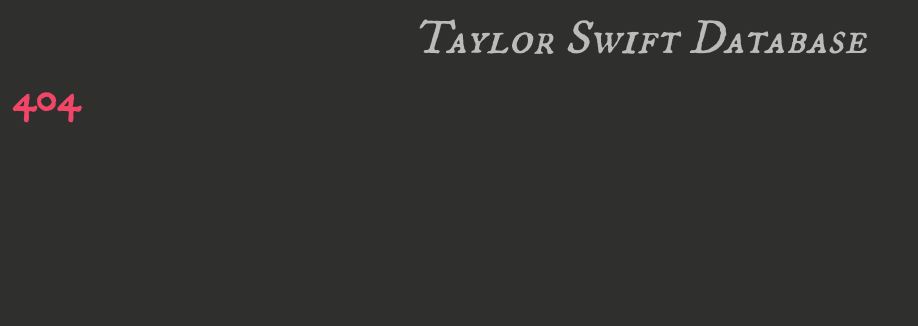
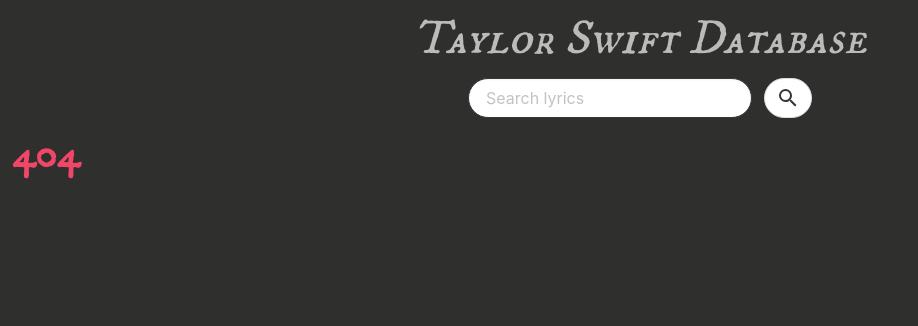
Before and after one commit to KmanCZ/taylor-swift-db, a PHP site: page /TaylorDB/404.php in a window 1280 px wide. Shown: the top 326 px of the page, without its empty margins (0-918 px from the left). Run offline with PHP 8.4, Linux system fonts and the light colour scheme.

Commit message:
Search field styles

```diff
--- a/components/header.php
+++ b/components/header.php
@@ -14,3 +14,22 @@
     <header class="columns is-centered">
         <h1 class="title is-1 is-half logo"><a href="index.php">Taylor Swift Database</a> </h1>
     </header>
+
+    <form action="" class="mb-4">
+        <div class="field is-grouped is-grouped-centered">
+            <div class="control">
+                <input type="text" placeholder="Search lyrics" class="input is-rounded is-dark">
+            </div>
+            <div class="control">
+                <button type="submit" class="button is-rounded">
+                    <span class="icon has-text-dark">
+                        <svg style="width:24px;height:24px" viewBox="0 0 24 24">
+                            <path fill="currentColor"
+                                d="M9.5,3A6.5,6.5 0 0,1 16,9.5C16,11.11 15.41,12.59 14.44,13.73L14.71,14H15.5L20.5,19L19,20.5L14,15.5V14.71L13.73,14.44C12.59,15.41 11.11,16 9.5,16A6.5,6.5 0 0,1 3,9.5A6.5,6.5 0 0,1 9.5,3M9.5,5C7,5 5,7 5,9.5C5,12 7,14 9.5,14C12,14 14,12 14,9.5C14,7 12,5 9.5,5Z" />
+                        </svg>
+                    </span>
+                </button>
+            </div>
+
+        </div>
+    </form>
```
